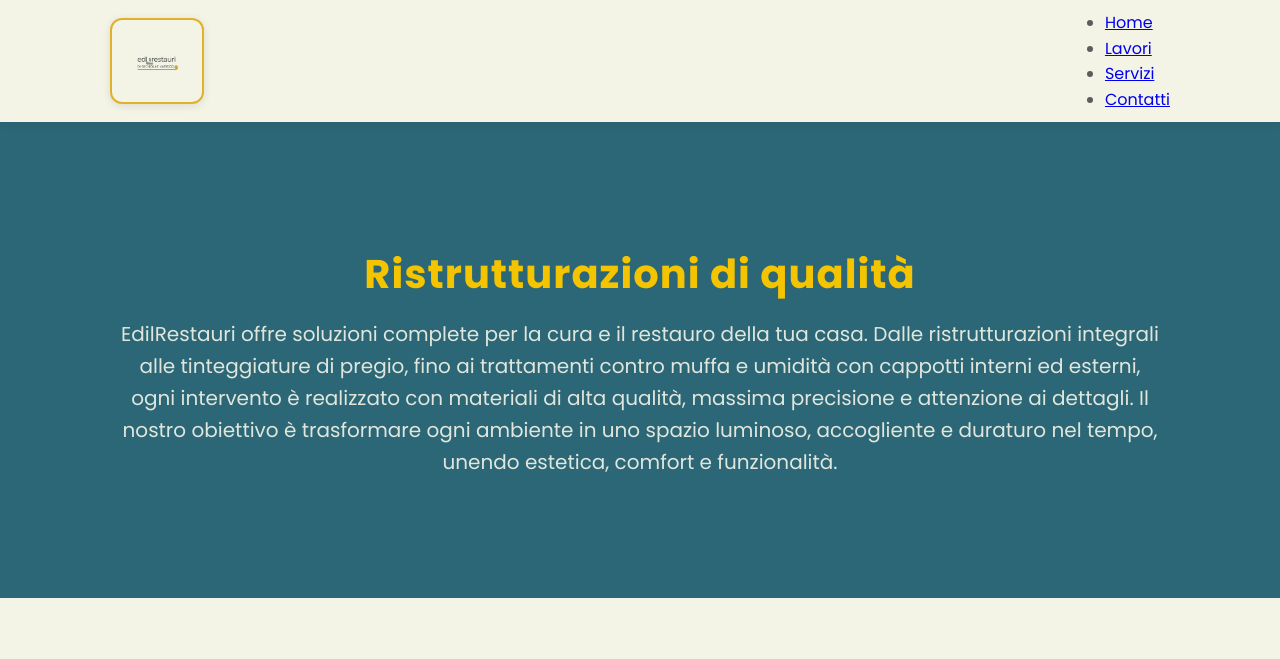
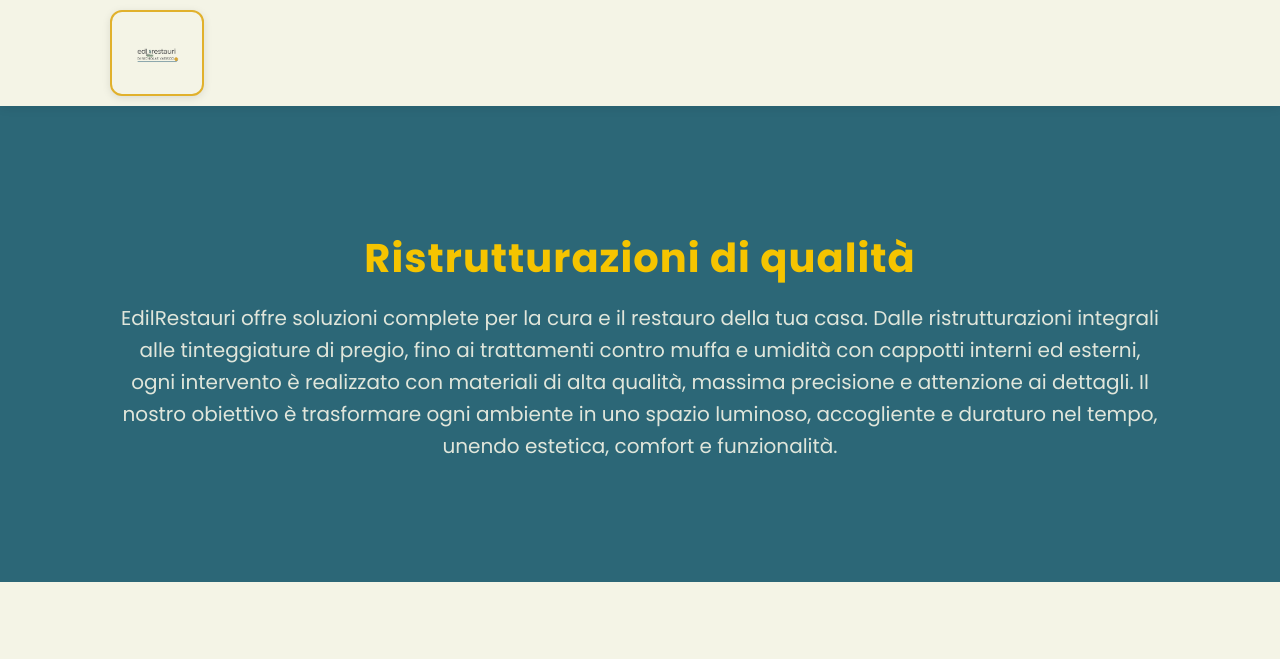
Before and after one commit to Nikk1997/EdilrestauriNV, a plain HTML site: page index.html in a window 1280 px wide. Shown: the top 659 px of the page. Drawn offline with Linux system fonts and the light colour scheme.

Commit message:
Update index.html

```diff
--- a/index.html
+++ b/index.html
@@ -16,15 +16,6 @@
       <img src="img/logo.png" alt="EdilRestauri Logo" class="logo">
     </div>
 
- <!-- MENU DESKTOP -->
-    <nav>
-      <ul class="nav-links-desktop">
-        <li><a href="#home">Home</a></li>
-        <li><a href="#galleria">Lavori</a></li>
-        <li><a href="#servizi">Servizi</a></li>
-        <li><a href="#contatti">Contatti</a></li>
-      </ul>
-    </nav>
 
     <!-- HAMBURGER ICON -->
   <button class="hamburger" id="hamburger">
```
